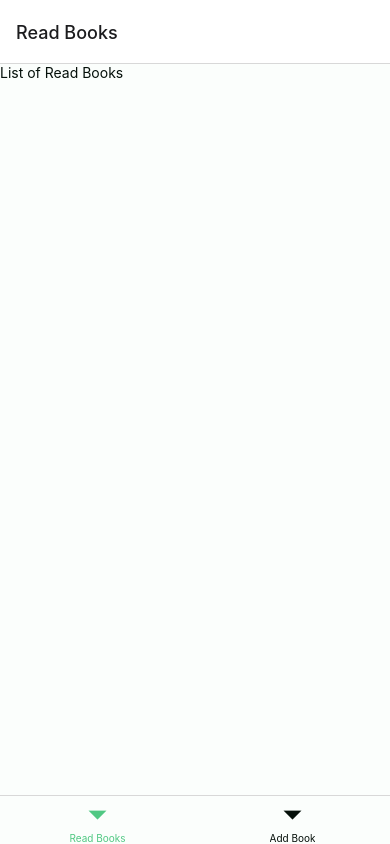
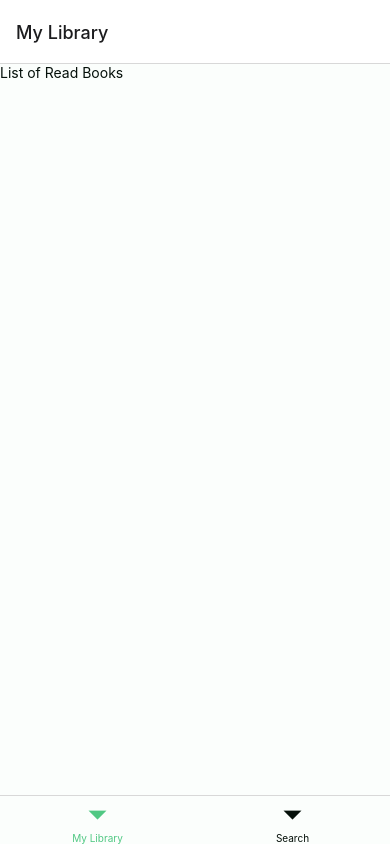
Before and after one commit to Ludde94/BookDB, a React Native app: screen / in a window 390 px wide. Built offline with nearby package versions, Linux system fonts and the light colour scheme.

Commit message:
Screen headers text change

```diff
--- a/src/Navigation.js
+++ b/src/Navigation.js
@@ -14,7 +14,7 @@ const AddBookStack = createStackNavigator();
 function AddBookStackScreen() {
   return (
     <AddBookStack.Navigator>
-      <AddBookStack.Screen name="AddBook" component={AddBookScreen} options={{ title: 'Add Book' }} />
+      <AddBookStack.Screen name="AddBook" component={AddBookScreen} options={{ title: 'Search' }} />
       <AddBookStack.Screen name="BookDetails" component={BookDetailScreen} options={{ title: 'Book Details' }} />
     </AddBookStack.Navigator>
   );
@@ -29,8 +29,8 @@ export default function Navigation() {
           tabBarInactiveTintColor: colors.text,
           tabBarStyle: { backgroundColor: colors.background },
         }}>
-        <Tab.Screen name="Read Books" component={ReadBooksScreen} />
-        <Tab.Screen name="Add Book" component={AddBookStackScreen} options={{ headerShown: false }} />
+        <Tab.Screen name="My Library" component={ReadBooksScreen} />
+        <Tab.Screen name="Search" component={AddBookStackScreen} options={{ headerShown: false }} />
       </Tab.Navigator>
     </NavigationContainer>
   );
```
